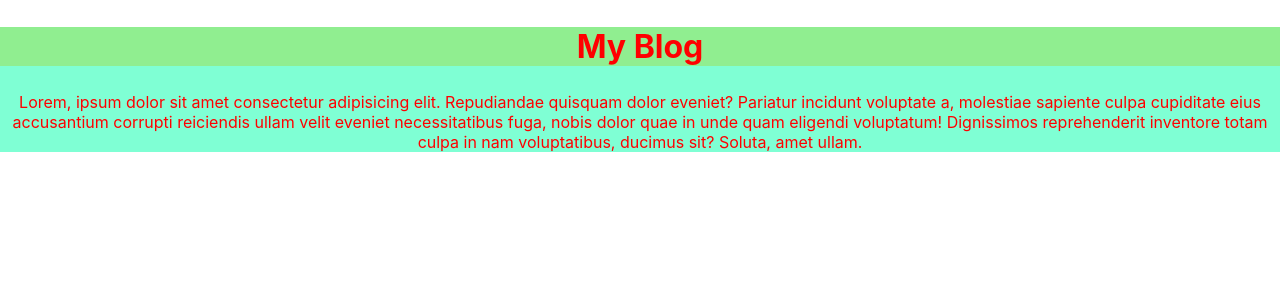
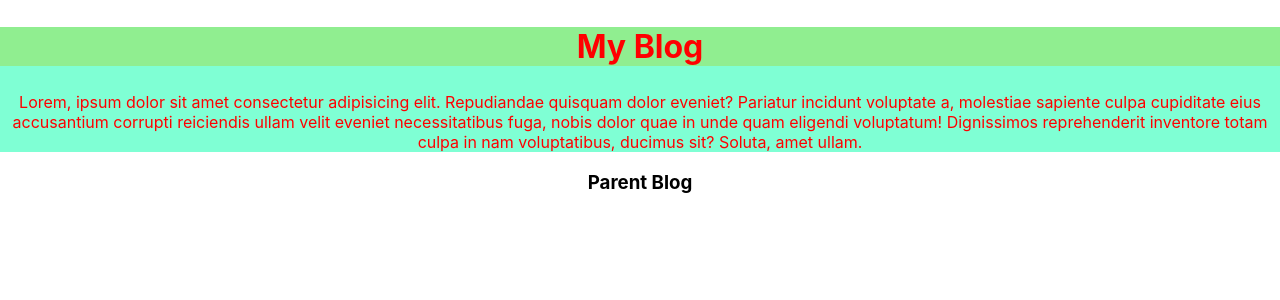
Before and after one commit to AlAminMiah4274/reactConceptPractice, a React (Create React App) app: page / in a window 1280 px wide. Shown: the top 300 px of the page. Built offline with nearby package versions, Linux system fonts and the light colour scheme.

Commit message:
created blog component and also created another 3 components

```diff
--- a/src/App.js
+++ b/src/App.js
@@ -11,8 +11,35 @@ function App() {
           Lorem, ipsum dolor sit amet consectetur adipisicing elit. Repudiandae quisquam dolor eveniet? Pariatur incidunt voluptate a, molestiae sapiente culpa cupiditate eius accusantium corrupti reiciendis ullam velit eveniet necessitatibus fuga, nobis dolor quae in unde quam eligendi voluptatum! Dignissimos reprehenderit inventore totam culpa in nam voluptatibus, ducimus sit? Soluta, amet ullam.
         </p>
       </article>
+      <Blog></Blog>
     </div>
   );
 }
 
+const Blog = () => {
+  return (
+    <div>
+      <h3>Parent Blog</h3>
+    </div>
+  );
+}
+
+const BlogOne = (props) => {
+  return (
+    <div></div>
+  );
+}
+
+const BlogTwo = (props) => {
+  return (
+    <div></div>
+  );
+}
+
+const BlogThree = (props) => {
+  return (
+    <div></div>
+  );
+}
+
 export default App;
```
